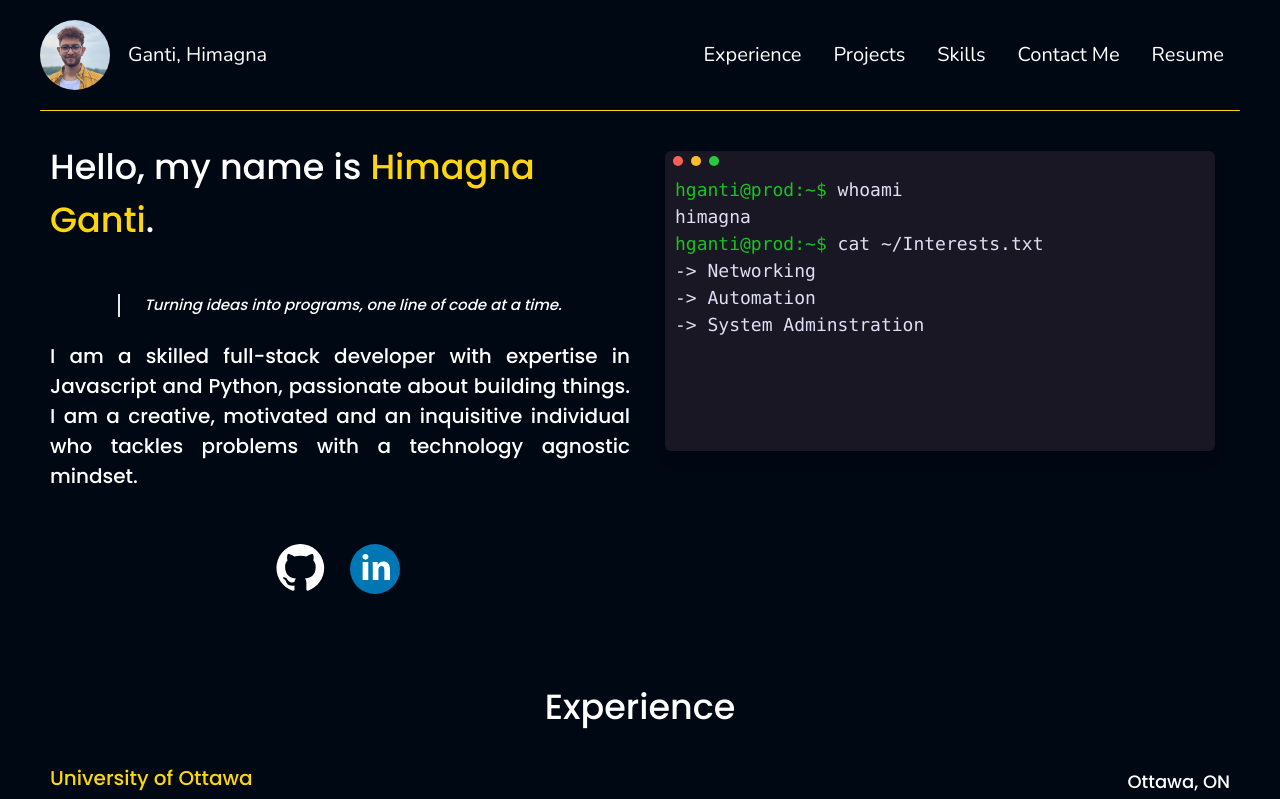
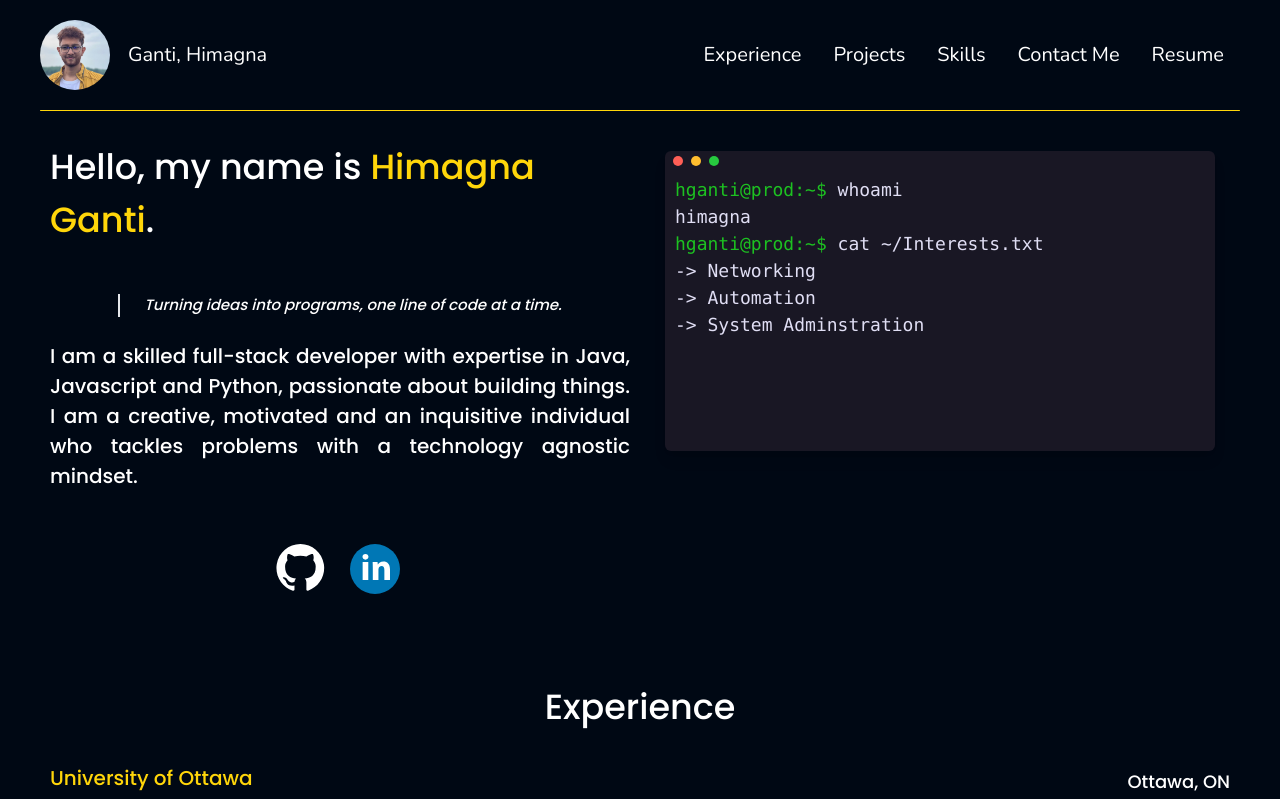
Before and after one commit to Himagna-Ganti/Himagna-Ganti.github.io, a React (Vite) app: page / in a window 1280 px wide. Shown: the top 799 px of the page. Built offline with nearby package versions, Linux system fonts and the light colour scheme; a web font is replaced by a local one.

Commit message:
Added Java into the hero section

```diff
--- a/src/Hero.tsx
+++ b/src/Hero.tsx
@@ -19,10 +19,10 @@ function Hero() {
         </blockquote>
         <br />
         <h2 className="text-[15px] lg:text-[20px] text-txt text-justify ">
-          I am a skilled full-stack developer with expertise in Javascript and
-          Python, passionate about building things. I am a creative, motivated
-          and an inquisitive individual who tackles problems with a technology
-          agnostic mindset.
+          I am a skilled full-stack developer with expertise in Java, Javascript
+          and Python, passionate about building things. I am a creative,
+          motivated and an inquisitive individual who tackles problems with a
+          technology agnostic mindset.
         </h2>
         <div className="flex flex-row mt-[50px]  space-x-[20px]">
           <a
```
